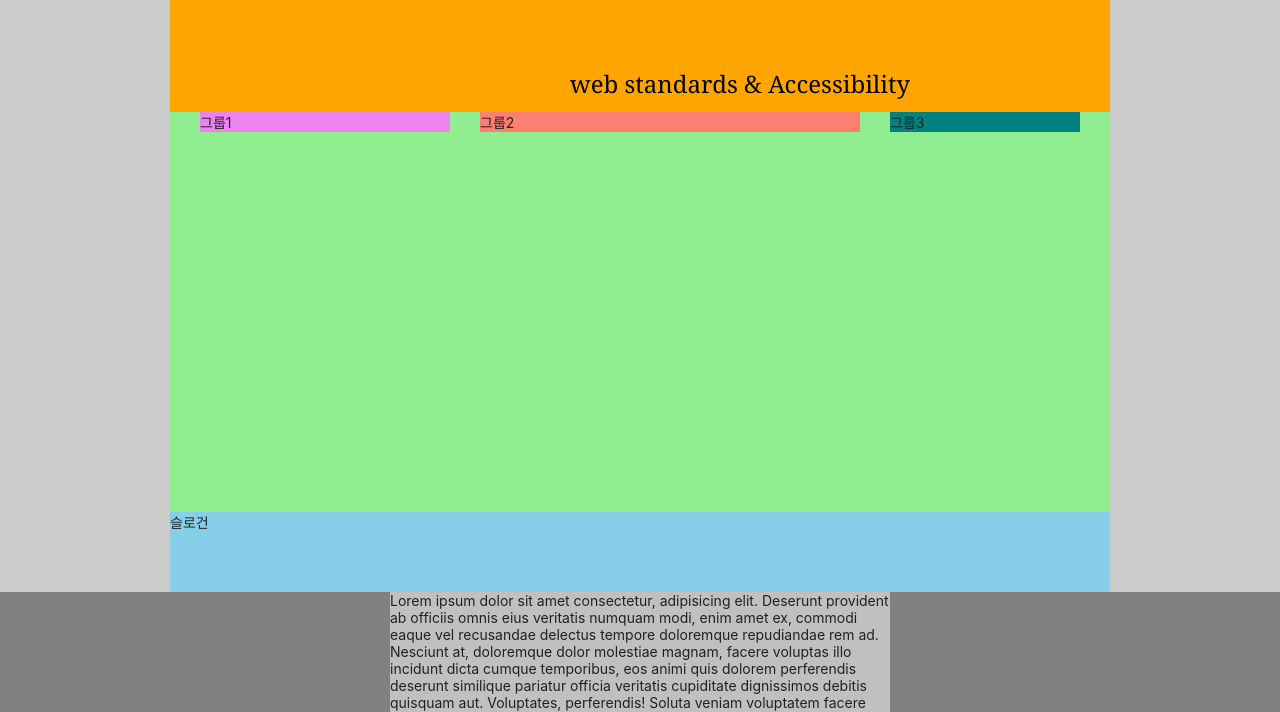
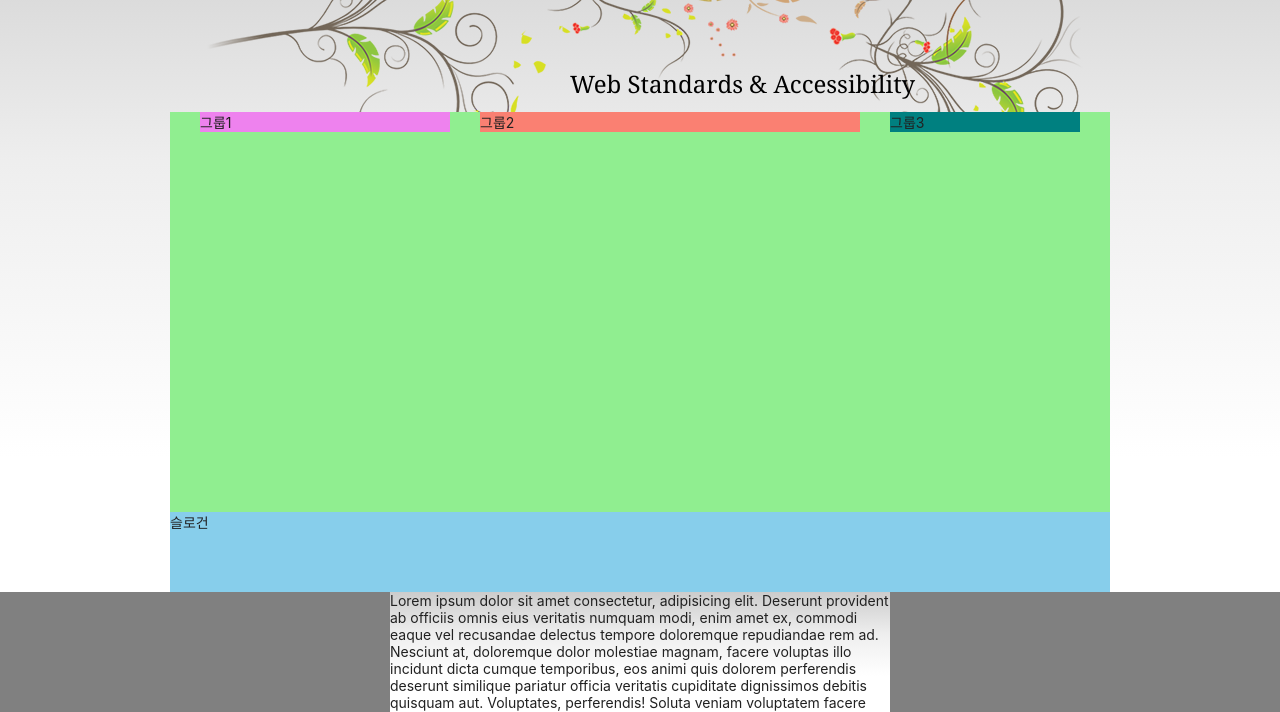
Before and after one commit to dallae28/HTML5, a website: page index.html in a window 1280 px wide. Shown: the part 135-847 px from the top of the page. Drawn offline with Linux system fonts and the light colour scheme; a web font is replaced by a local one.

Commit message:
body 영역에 배경이미지 재설정

```diff
--- a/index.html
+++ b/index.html
@@ -84,7 +84,7 @@
 
   </header>
   <div class="visual">
-    <div class="visual-text">web standards &amp; Accessibility</div>
+    <div class="visual-text">Web Standards &amp; Accessibility</div>
   </div>
   <main class="main">
     <div class="group group1">그룹1</div>
--- a/styles/style.css
+++ b/styles/style.css
@@ -21,7 +21,6 @@ html{
   font-size: 10px;
 }
 
-
 /* 링크 스타일 */
 a{
   color: inherit;
@@ -33,8 +32,16 @@ body{
   /* em,rem 단위 사용해보기 */
   font-size: 1.4rem;
   color: #212121;
-  background: #ccc;
   font-family: "Pretendard Variable", Pretendard, -apple-system, BlinkMacSystemFont, system-ui, Roboto, "Helvetica Neue", "Segoe UI", "Apple SD Gothic Neo", "Noto Sans KR", "Malgun Gothic", "Apple Color Emoji", "Segoe UI Emoji", "Segoe UI Symbol", sans-serif;
+  /* background: #ccc linear-gradient(to bottom, #ccc 0%, #eee 35%, #fff 70%, #fff 100%); */
+  /* background-color: yellow;
+  background-image: url("./images/bg_flower.png"),
+  linear-gradient(to bottom, #ccc 0%, #eee 35%, #fff 70%, #fff 100%);
+  background-repeat: no-repeat, repeat;
+  background-position: 50% 0, 0 0; */
+
+  background: url("./images/bg_flower.png") no-repeat 50% 0,
+  yellow linear-gradient(to bottom, #ccc 0%, #eee 35%, #fff 70%, #fff 100%);
 }
 
 /* 레이아웃 */
@@ -220,8 +227,9 @@ body{
 }
 
 .visual{
-  background: orange;
+  /* background: orange; */
   height: 120px;
+  position: relative;
 }
 .visual-text{
   font-family: Georgia, 'Times New Roman', Times, serif;
@@ -276,4 +284,5 @@ body{
   height: 15vh;
   width: 500px;
   overflow: hidden;
+  background: #ccc linear-gradient(to bottom, #ccc 0%, #eee 35%, #fff 70%, #fff 100%);
 }
```
